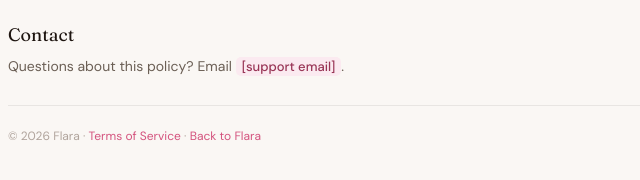
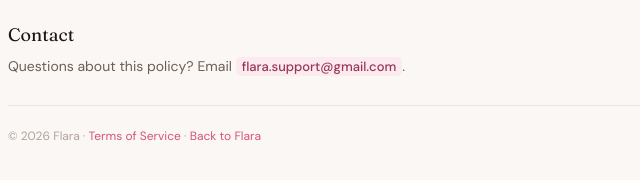
Before and after one commit to AKATSUKI369/flara, a website: page public/privacy.html in a window 1280 px wide. Shown: the part 1990-2170 px from the top of the page, 312-952 px from the left. Drawn offline with Linux system fonts and the light colour scheme.

Commit message:
fix: replace remaining placeholder email in Contact sections

```diff
--- a/public/privacy.html
+++ b/public/privacy.html
@@ -134,7 +134,7 @@
 
   <section>
     <h2>Contact</h2>
-    <p>Questions about this policy? Email <span class="fill">[support email]</span>.</p>
+    <p>Questions about this policy? Email <span class="fill">flara.support@gmail.com</span>.</p>
   </section>
 
   <footer>
```
Also changed, not shown: public/terms.html (+1 -1 lines).
